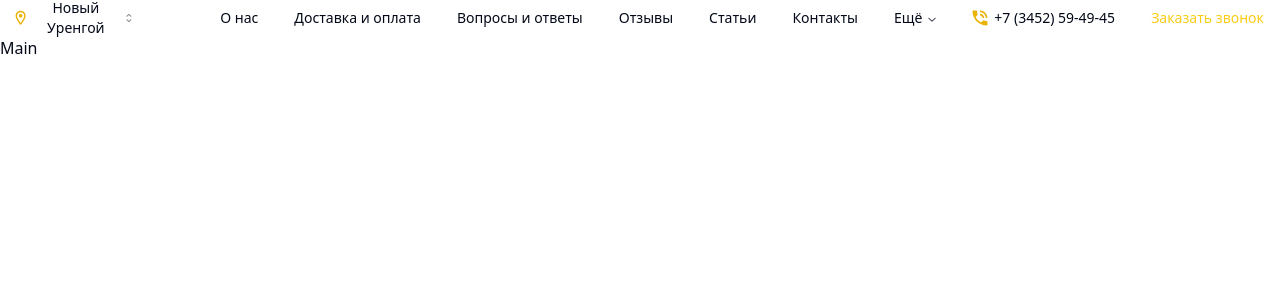
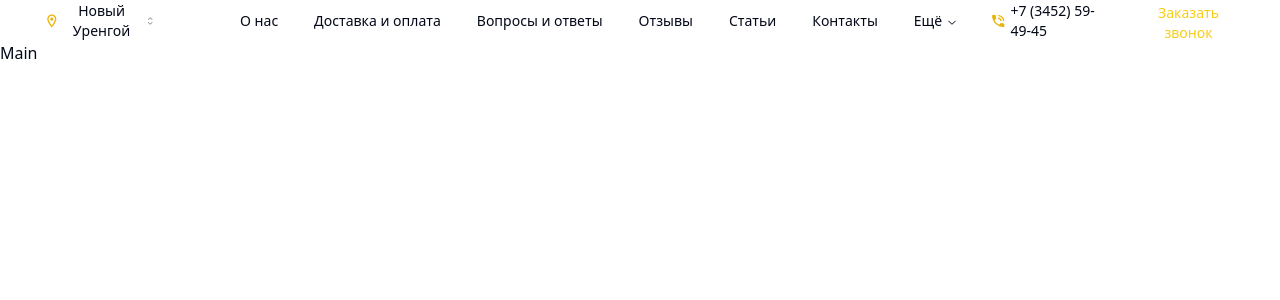
Before and after one commit to allpavel/p-shop, a Next.js app: page / in a window 1280 px wide. Shown: the top 300 px of the page. Built offline with nearby package versions, Linux system fonts and the light colour scheme.

Commit message:
add a button ui component

```diff
--- a/src/components/Header/Header.tsx
+++ b/src/components/Header/Header.tsx
@@ -2,7 +2,7 @@
 
 export function Header() {
   return (
-    <header>
+    <header className="container m-auto">
       <HeaderTop />
     </header>
   );
--- a/src/components/HeaderTop/HeaderTop.tsx
+++ b/src/components/HeaderTop/HeaderTop.tsx
@@ -11,6 +11,7 @@
 } from "@/components/ui/NavigationMenu/NavigationMenu";
 import { MdPhoneInTalk } from "react-icons/md";
 import { CityPicker } from "../CityPicker/CItyPicker";
+import { Button } from "../ui/Button/Button";
 
 export function HeaderTop() {
   return (
@@ -62,7 +63,7 @@
         <NavigationMenuItem>
           <NavigationMenuTrigger>Ещё</NavigationMenuTrigger>
           <NavigationMenuContent>
-            <ul>
+            <ul className="mt-1">
               <li>
                 <Link href={"bonuses"} legacyBehavior passHref>
                   <NavigationMenuLink
@@ -85,14 +86,14 @@
       </NavigationMenuList>
       <NavigationMenuList>
         <NavigationMenuItem className={navigationMenuTriggerStyle()}>
-          <MdPhoneInTalk className="text-yellow-500 h-5 w-5 me-1" />{" "}
+          <MdPhoneInTalk className="text-yellow-500 h-5 w-5 me-1" />
           <a href="tel:+7(3452)59-49-45">+7 (3452) 59-49-45</a>
         </NavigationMenuItem>
-        <NavigationMenuItem
-          className={`${navigationMenuTriggerStyle()} text-yellow-400 cursor-pointer`}
-        >
-          Заказать звонок
-        </NavigationMenuItem>
+        <li>
+          <Button variant="outline" className="text-yellow-400">
+            Заказать звонок
+          </Button>
+        </li>
       </NavigationMenuList>
     </NavigationMenu>
   );
--- a/src/components/ui/Button/Button.tsx
+++ b/src/components/ui/Button/Button.tsx
@@ -0,0 +1,54 @@
+import { HTMLAttributes, forwardRef } from "react";
+import { Slot } from "@radix-ui/react-slot";
+import { cva, type VariantProps } from "class-variance-authority";
+import { cn } from "@/lib/utils";
+
+const buttonVariants = cva(
+  "inline-flex items-center justify-center rounded-md text-sm font-medium transition-colors disabled:pointer-events-none disabled:opacity-50",
+  {
+    variants: {
+      variant: {
+        default: "bg-primary text-primary-foreground hover:bg-primary/90",
+        destructive:
+          "bg-destructive text-destructive-foreground hover:bg-destructive/90",
+        outline: "bg-transparent hover:text-yellow-500",
+        secondary:
+          "bg-secondary text-secondary-foreground hover:bg-secondary/80",
+        ghost: "hover:bg-accent hover:text-accent-foreground",
+        link: "text-primary underline-offset-4 hover:underline",
+      },
+      size: {
+        default: "h-9 px-4 py-2",
+        sm: "h-8 rounded-md px-3 text-xs",
+        lg: "h-10 rounded-md px-8",
+        icon: "h-9 w-9",
+      },
+    },
+    defaultVariants: {
+      variant: "default",
+      size: "default",
+    },
+  },
+);
+
+export interface ButtonProps
+  extends HTMLAttributes<HTMLButtonElement>,
+    VariantProps<typeof buttonVariants> {
+  asChild?: boolean;
+}
+
+const Button = forwardRef<HTMLButtonElement, ButtonProps>(
+  ({ className, variant, size, asChild = false, ...props }, ref) => {
+    const Comp = asChild ? Slot : "button";
+    return (
+      <Comp
+        className={cn(buttonVariants({ variant, size, className }))}
+        ref={ref}
+        {...props}
+      />
+    );
+  },
+);
+Button.displayName = "Button";
+
+export { Button, buttonVariants };
--- a/src/components/ui/NavigationMenu/NavigationMenu.tsx
+++ b/src/components/ui/NavigationMenu/NavigationMenu.tsx
@@ -43,7 +43,7 @@
 });
 
 const navigationMenuTriggerStyle = cva(
-  "group inline-flex h-9 w-max items-center justify-center rounded-md bg-background px-4 py-2 text-sm font-medium transition-colors hover:text-yellow-500 focus:bg-accent focus:text-accent-foreground disabled:pointer-events-none disabled:opacity-50",
+  "group inline-flex h-9 w-max items-center justify-center rounded-md bg-background px-4 py-2 text-sm font-medium transition-colors hover:text-yellow-500 disabled:pointer-events-none disabled:opacity-50",
 );
 
 const NavigationMenuTrigger = forwardRef<
```
